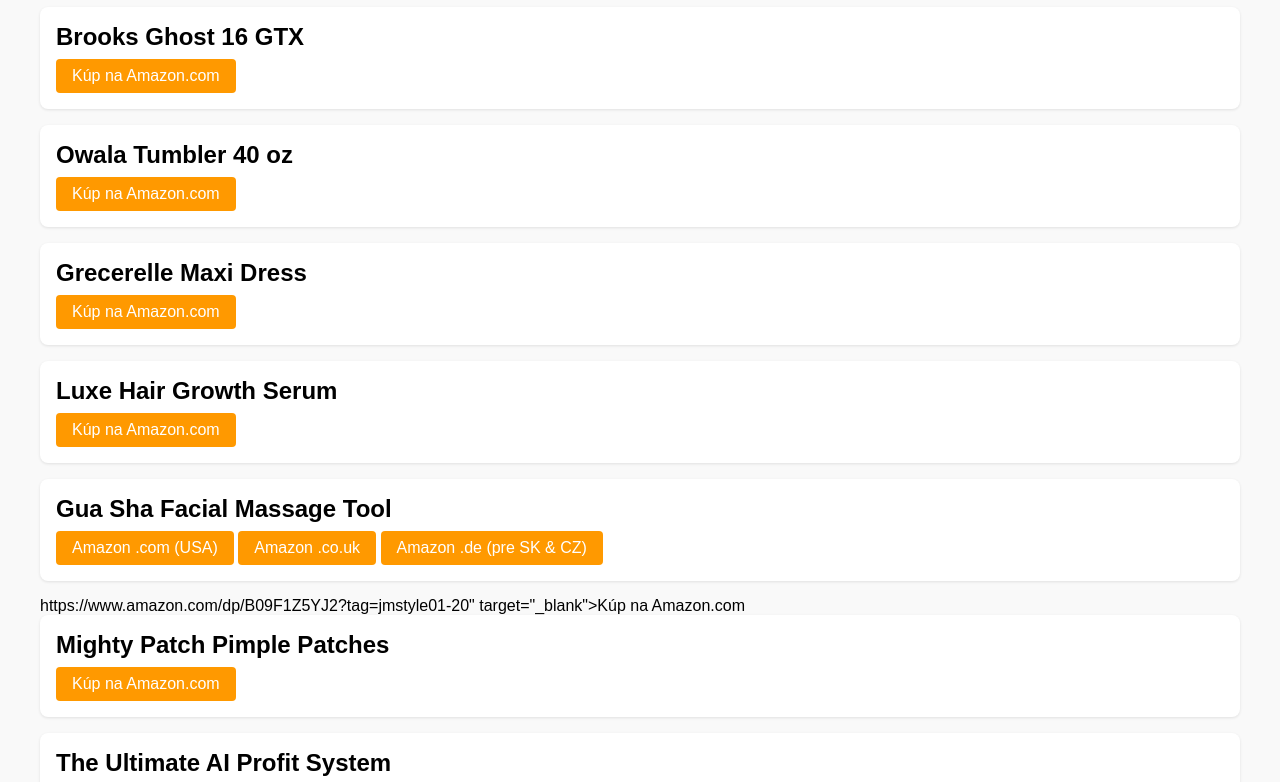
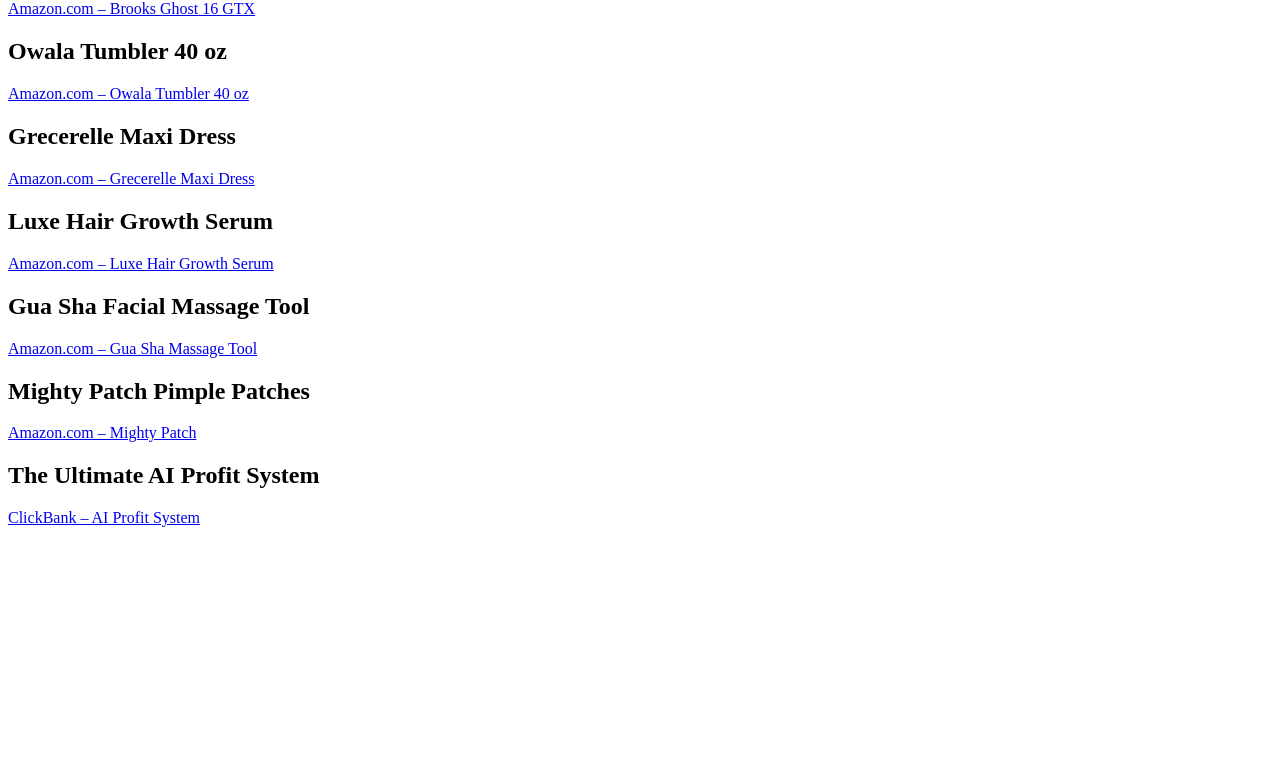
Before and after one commit to markus295/markus295.github.iom, a plain HTML site: page index.html in a window 1280 px wide. Shown: the part 113-895 px from the top of the page. After the commit the page ends 800 px from the top, so only its background shows below. Drawn offline with Linux system fonts and the light colour scheme.

Commit message:
Replace body with consolidated affiliate links

```diff
--- a/index.html
+++ b/index.html
@@ -1,54 +1,52 @@
-<!DOCTYPE html>
-<html lang="sk">
-<head>
-  <meta charset="UTF-8">
-  <title>Jozef’s Affiliate Hub</title>
-  <style>
-    body { font-family: sans-serif; padding:2rem; background:#f9f9f9; }
-    .card { background:#fff; margin-bottom:1rem; padding:1rem; border-radius:8px; box-shadow:0 1px 3px rgba(0,0,0,0.1); }
-    .card h2 { margin:0 0 .5rem; }
-    .btn { display:inline-block; padding:.5rem 1rem; background:#ff9900; color:#fff; text-decoration:none; border-radius:4px; }
-  </style>
-</head>
 <body>
   <h1>Jozef’s Affiliate Hub</h1>
 
   <div class="card">
     <h2>Brooks Ghost 16 GTX</h2>
-    <a class="btn" href="https://www.amazon.com/dp/B0CNWSPHJ4?tag=jmstyle01-20" target="_blank">Kúp na Amazon.com</a>
+    <a class="btn" href="https://www.amazon.com/dp/B0CNWSPHJ4?tag=jmstyle01-20" target="_blank">
+      Amazon.com – Brooks Ghost 16 GTX
+    </a>
   </div>
 
   <div class="card">
     <h2>Owala Tumbler 40 oz</h2>
-    <a class="btn" href="https://www.amazon.com/dp/B0CFNS3CF6?tag=jmstyle01-20" target="_blank">Kúp na Amazon.com</a>
+    <a class="btn" href="https://www.amazon.com/dp/B0CFNS3CF6?tag=jmstyle01-20" target="_blank">
+      Amazon.com – Owala Tumbler 40 oz
+    </a>
   </div>
 
   <div class="card">
     <h2>Grecerelle Maxi Dress</h2>
-    <a class="btn" href="https://www.amazon.com/dp/B0DJ8BGBKY?tag=jmstyle01-20" target="_blank">Kúp na Amazon.com</a>
+    <a class="btn" href="https://www.amazon.com/dp/B0DJ8BGBKY?tag=jmstyle01-20" target="_blank">
+      Amazon.com – Grecerelle Maxi Dress
+    </a>
   </div>
 
   <div class="card">
     <h2>Luxe Hair Growth Serum</h2>
-    <a class="btn" href="https://www.amazon.com/dp/B0CR13J8VQ?tag=jmstyle01-20" target="_blank">Kúp na Amazon.com</a>
+    <a class="btn" href="https://www.amazon.com/dp/B0CR13J8VQ?tag=jmstyle01-20" target="_blank">
+      Amazon.com – Luxe Hair Growth Serum
+    </a>
   </div>
 
   <div class="card">
-  <h2>Gua Sha Facial Massage Tool</h2>
-  <a class="btn" href="https://www.amazon.com/dp/B08LZ7XJ7R?tag=jmstyle01-20" target="_blank">Amazon .com (USA)</a>
-  <a class="btn" href="https://www.amazon.co.uk/dp/B08LZ7XJ7R?tag=jmstyle01-20" target="_blank">Amazon .co.uk</a>
-  <a class="btn" href="https://www.amazon.de/dp/B08LZ7XJ7R?tag=jmstyle01-20" target="_blank">Amazon .de (pre SK & CZ)</a>
-</div>https://www.amazon.com/dp/B09F1Z5YJ2?tag=jmstyle01-20" target="_blank">Kúp na Amazon.com</a>
+    <h2>Gua Sha Facial Massage Tool</h2>
+    <a class="btn" href="https://www.amazon.com/dp/B08LZ7XJ7R?tag=jmstyle01-20" target="_blank">
+      Amazon.com – Gua Sha Massage Tool
+    </a>
   </div>
 
   <div class="card">
     <h2>Mighty Patch Pimple Patches</h2>
-    <a class="btn" href="https://www.amazon.com/dp/B074PVTPBW?tag=jmstyle01-20" target="_blank">Kúp na Amazon.com</a>
+    <a class="btn" href="https://www.amazon.com/dp/B074PVTPBW?tag=jmstyle01-20" target="_blank">
+      Amazon.com – Mighty Patch
+    </a>
   </div>
 
   <div class="card">
     <h2>The Ultimate AI Profit System</h2>
-    <a class="btn" href="https://hop.clickbank.net/?affiliate=majkshop&vendor=ultimateaisystem" target="_blank">Zarábaj online</a>
+    <a class="btn" href="https://hop.clickbank.net/?affiliate=majkshop&vendor=ultimateaisystem" target="_blank">
+      ClickBank – AI Profit System
+    </a>
   </div>
 </body>
-</html>
```
